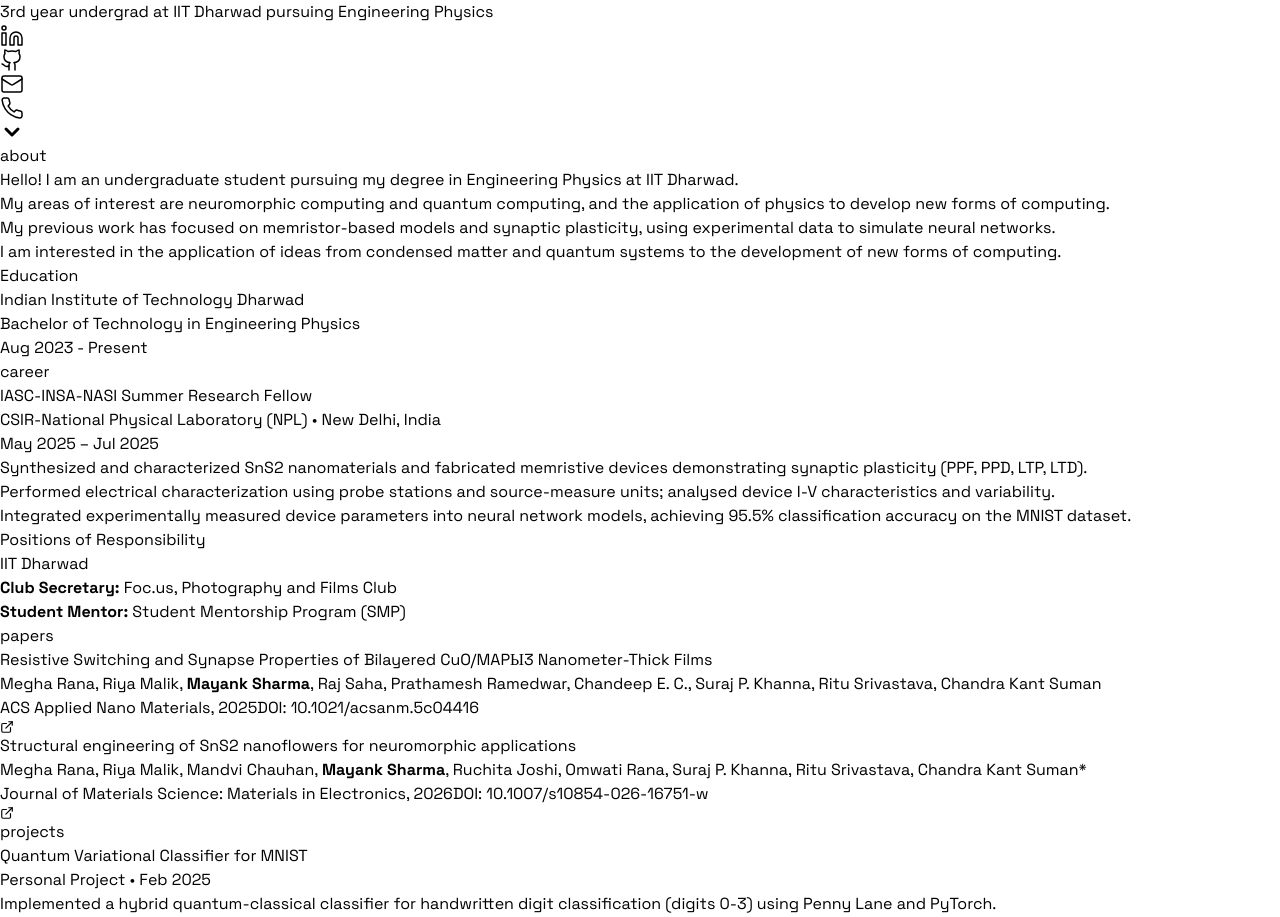
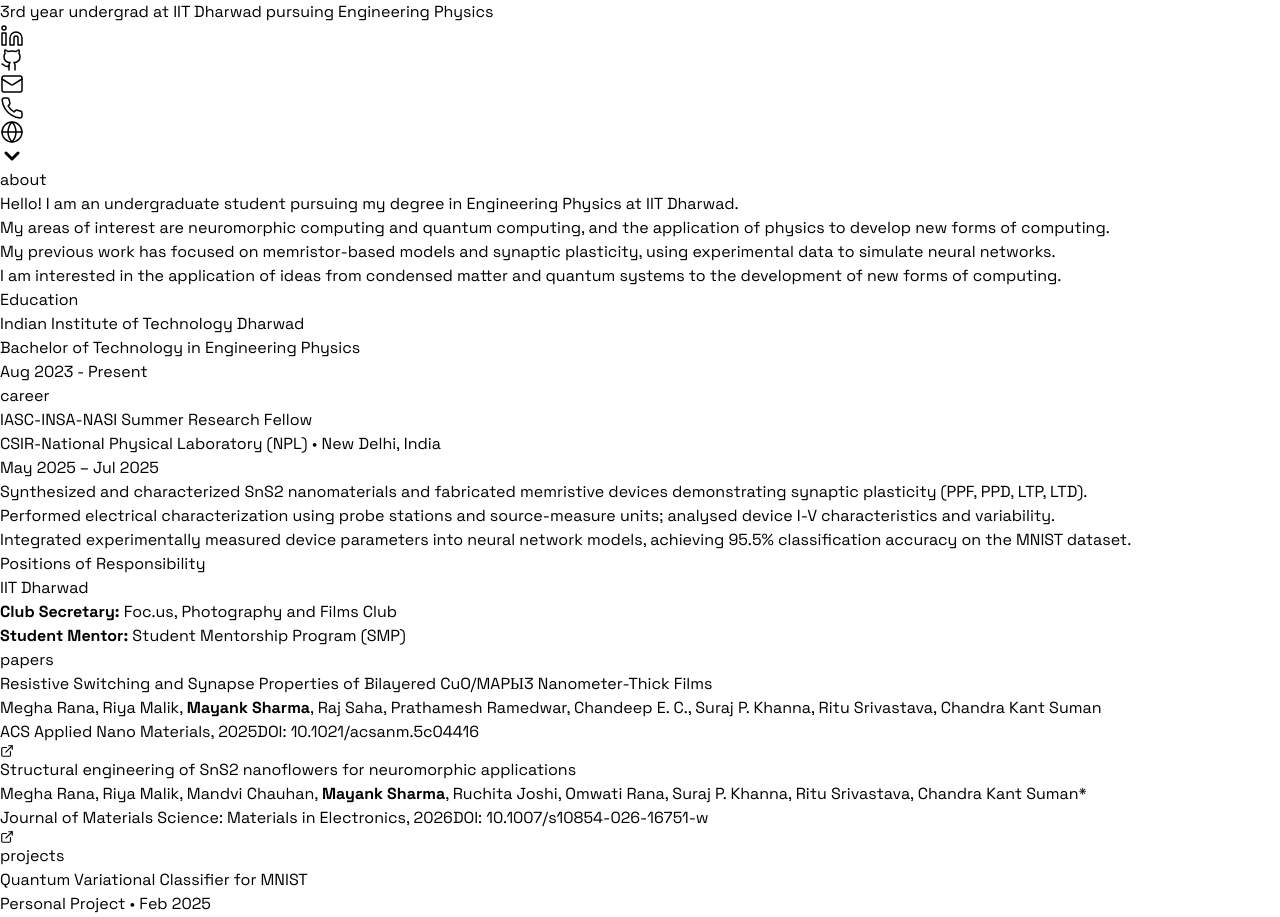
Before and after one commit to p9dt/Portfolio-website, a React (Vite) app: page / in a window 1280 px wide. Shown: the part 1220-2137 px from the top of the page. Built offline with nearby package versions, Linux system fonts and the light colour scheme.

Commit message:
Add ORCID ID link to contact section

```diff
--- a/src/App.jsx
+++ b/src/App.jsx
@@ -1,5 +1,5 @@
 import React, { useEffect, useRef } from 'react';
-import { Linkedin, Github, Mail, ChevronDown, ExternalLink, Phone } from 'lucide-react';
+import { Linkedin, Github, Mail, ChevronDown, ExternalLink, Phone, Globe } from 'lucide-react';
 
 export default function App() {
   const canvasRef = useRef(null);
@@ -143,6 +143,9 @@
             </a>
             <a href="tel:+919634778805" className="glow-hover bg-[#1f1f1f] p-3.5 rounded-full hover:bg-gray-700 hover:scale-110 transition-all duration-300 group">
               <Phone className="w-6 h-6 text-gray-300 group-hover:text-white" strokeWidth={1.5} />
+            </a>
+            <a href="https://orcid.org/0009-0007-2238-1931" target="_blank" rel="noreferrer" className="glow-hover bg-[#1f1f1f] p-3.5 rounded-full hover:bg-gray-700 hover:scale-110 transition-all duration-300 group">
+              <Globe className="w-6 h-6 text-gray-300 group-hover:text-white" strokeWidth={1.5} />
             </a>
           </div>
         </div>
```
